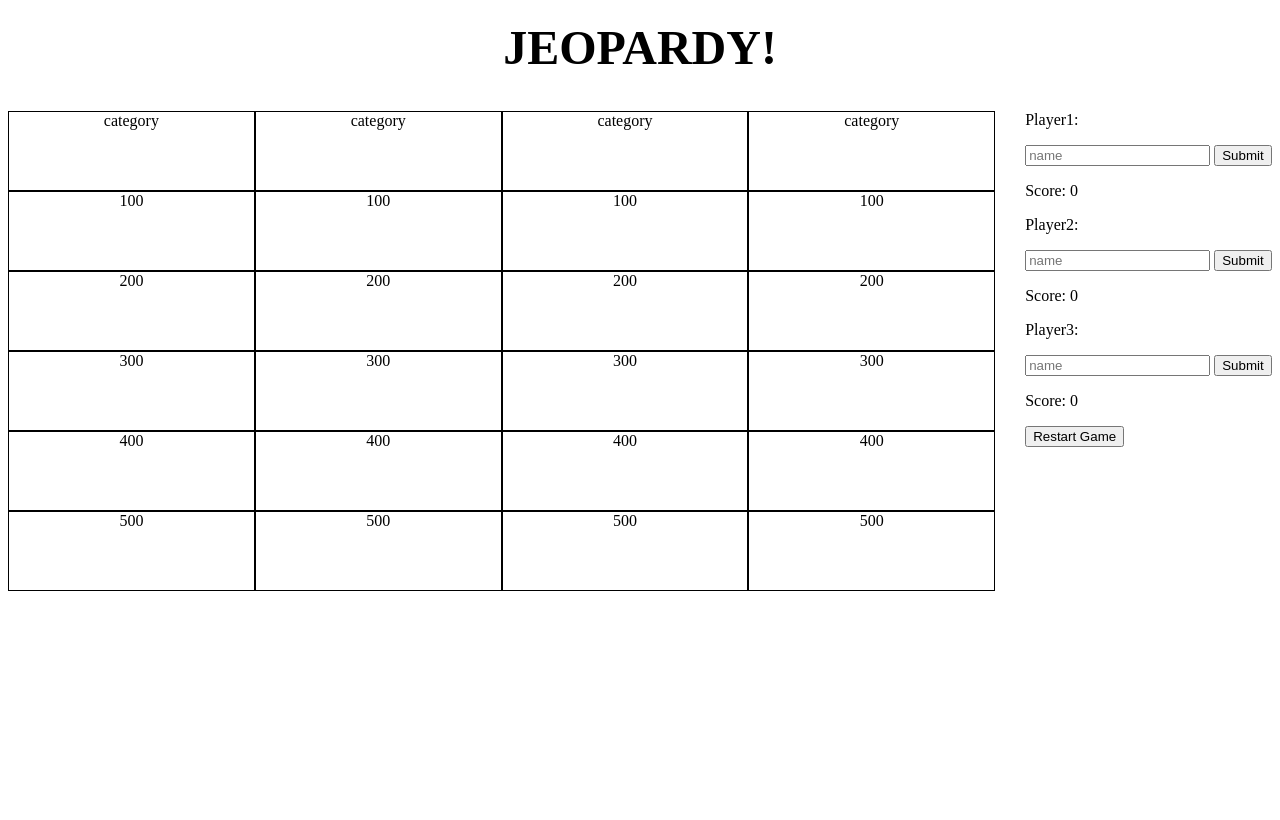
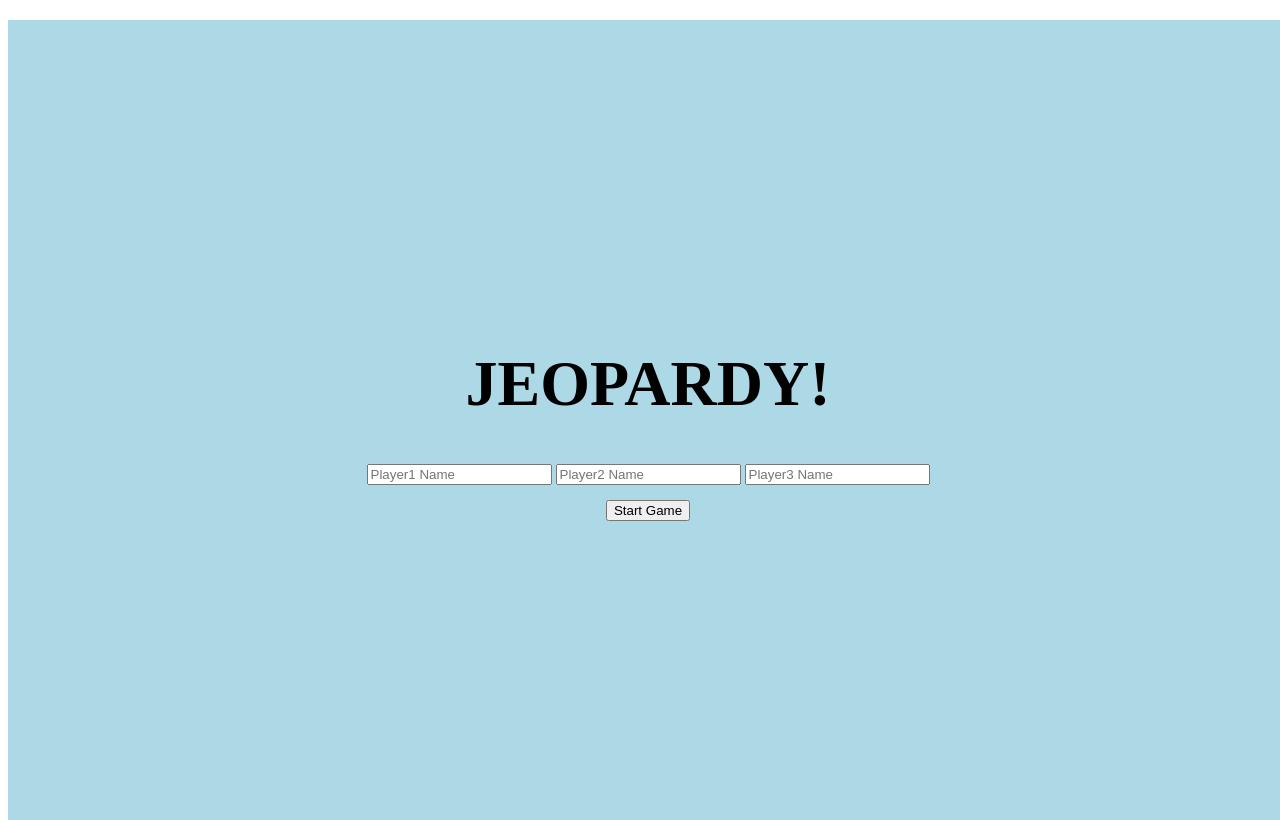
Before and after one commit to KylieStanley/Jeopardy, a plain HTML site: page index.html in a window 1280 px wide. Drawn offline with Linux system fonts and the light colour scheme.

Commit message:
start screen changes

```diff
--- a/index.html
+++ b/index.html
@@ -5,8 +5,21 @@
   <link rel="stylesheet" type="text/css" href="style.css">
 </head>
 <body>
+  <div class="start-screen">
+    <h1>JEOPARDY!</h1>
+    <form>
+      <div>
+      <input class="player1" type="text" placeholder="Player1 Name">
+      <input class="player2" type="text" placeholder="Player2 Name">
+      <input class="player3" type="text" placeholder="Player3 Name">
+      </div>
+      <button class="start-btn">Start Game</button>
+    </form>
+  </div>
+
+
   <header>
-    <h1>JEOPARDY!</h1>
+    <h2>JEOPARDY!</h2>
   </header>
   <div class="container">
     <main class="game-board">
@@ -44,17 +57,11 @@
       </ul>
     </main>
     <aside class="players">
-        <p>Player1:</p>
-        <input type="text" placeholder="name">
-        <button>Submit</button>
+        <p class="player">Player1:</p>
         <p>Score: 0</p>
-        <p>Player2:</p>
-        <input type="text" placeholder="name">
-        <button>Submit</button>
+        <p class="player">Player2:</p>
         <p>Score: 0</p>
-        <p>Player3:</p>
-        <input type="text" placeholder="name">
-        <button>Submit</button>
+        <p class="player">Player3:</p>
         <p>Score: 0</p>
         <button>Restart Game</button>
     </aside>
--- a/style.css
+++ b/style.css
@@ -3,6 +3,11 @@
 }
 
 h1 {
+  font-size: 4em;
+  text-align: center;
+}
+
+h2 {
   text-align: center;
   font-size: 3em;
   margin: 20px 0;
@@ -20,6 +25,28 @@
   height: 80px;
 }
 
+form {
+  display: flex;
+  flex-direction: column;
+  align-items: center;
+}
+
+.start-screen {
+  background: lightblue;
+  display: flex;
+  flex-direction: column;
+  justify-content: center;
+  height: 100%;
+  margin: auto;
+  position: absolute;
+  width: 100%;
+}
+
+.start-btn {
+  margin: 15px auto;
+
+}
+
 .container {
   display: grid;
   grid-template-columns: 4fr 1fr;
```
